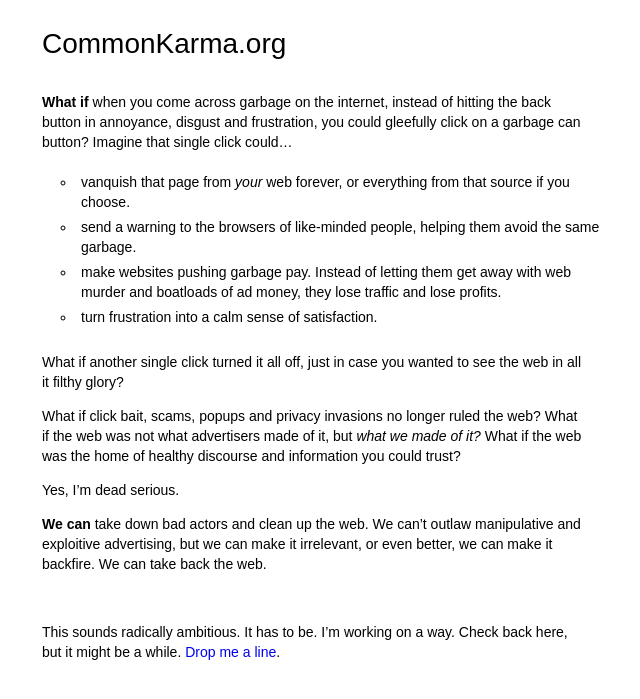
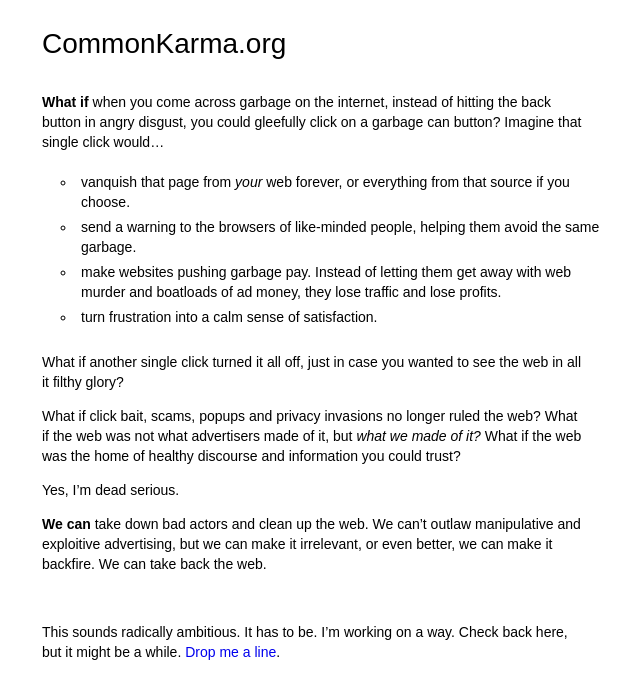
Before and after one commit to commonkarma/commonkarma.org-source, a Jekyll site: the page built from index.md, in a window 1280 px wide. Shown: the top 699 px of the page, without its empty margins (118-758 px from the left). Built offline with Jekyll 4.4.1, drawn with Linux system fonts in a browser that asks for light colours.

Commit message:
minor wording change

```diff
--- a/index.md
+++ b/index.md
@@ -5,7 +5,7 @@ title: What If?
 
 
 
-**What if** when you come across garbage on the internet, instead of hitting the back button in annoyance, disgust and frustration, you could gleefully click on a garbage can button? Imagine that single click could...
+**What if** when you come across garbage on the internet, instead of hitting the back button in angry disgust, you could gleefully click on a garbage can button? Imagine that single click would...
 
 - vanquish that page from *your* web forever, or everything from that source if you choose.
 - send a warning to the browsers of like-minded people, helping them avoid the same garbage.
```
